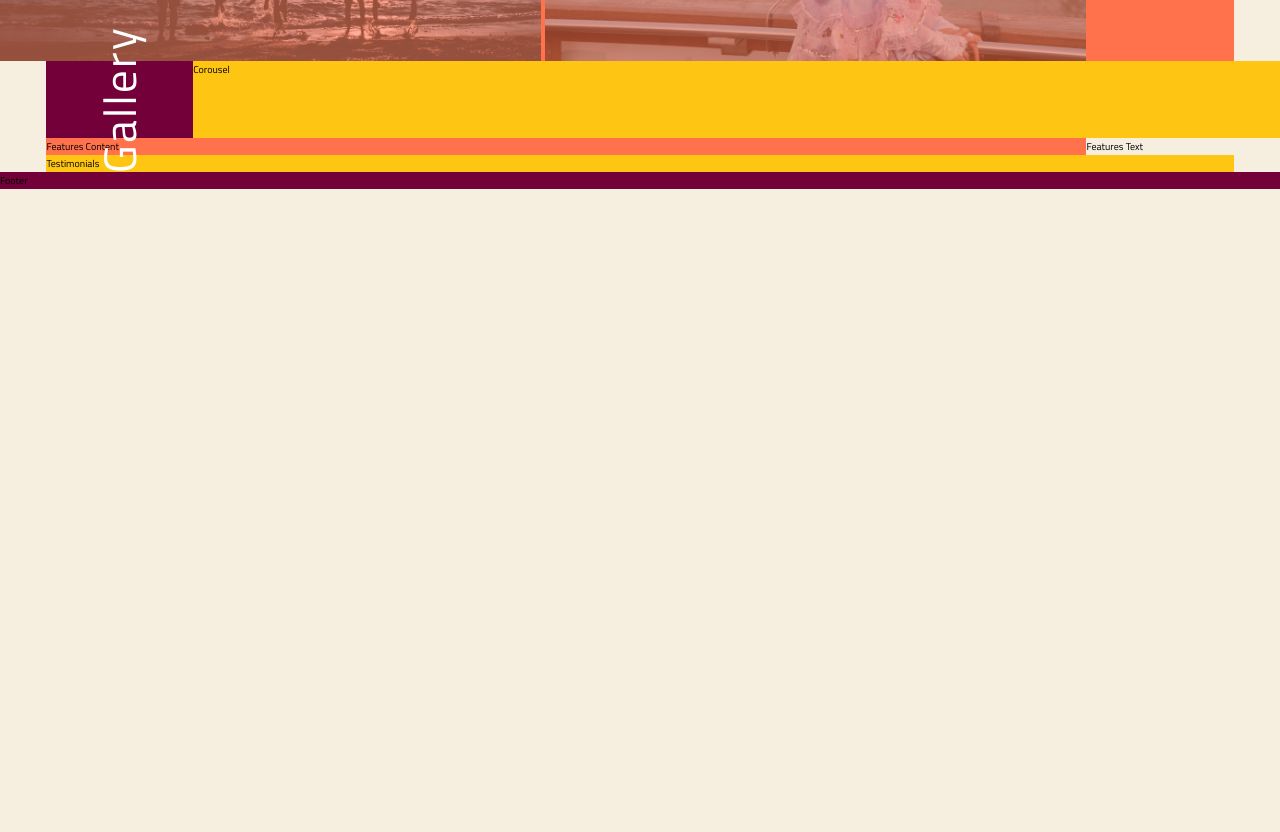
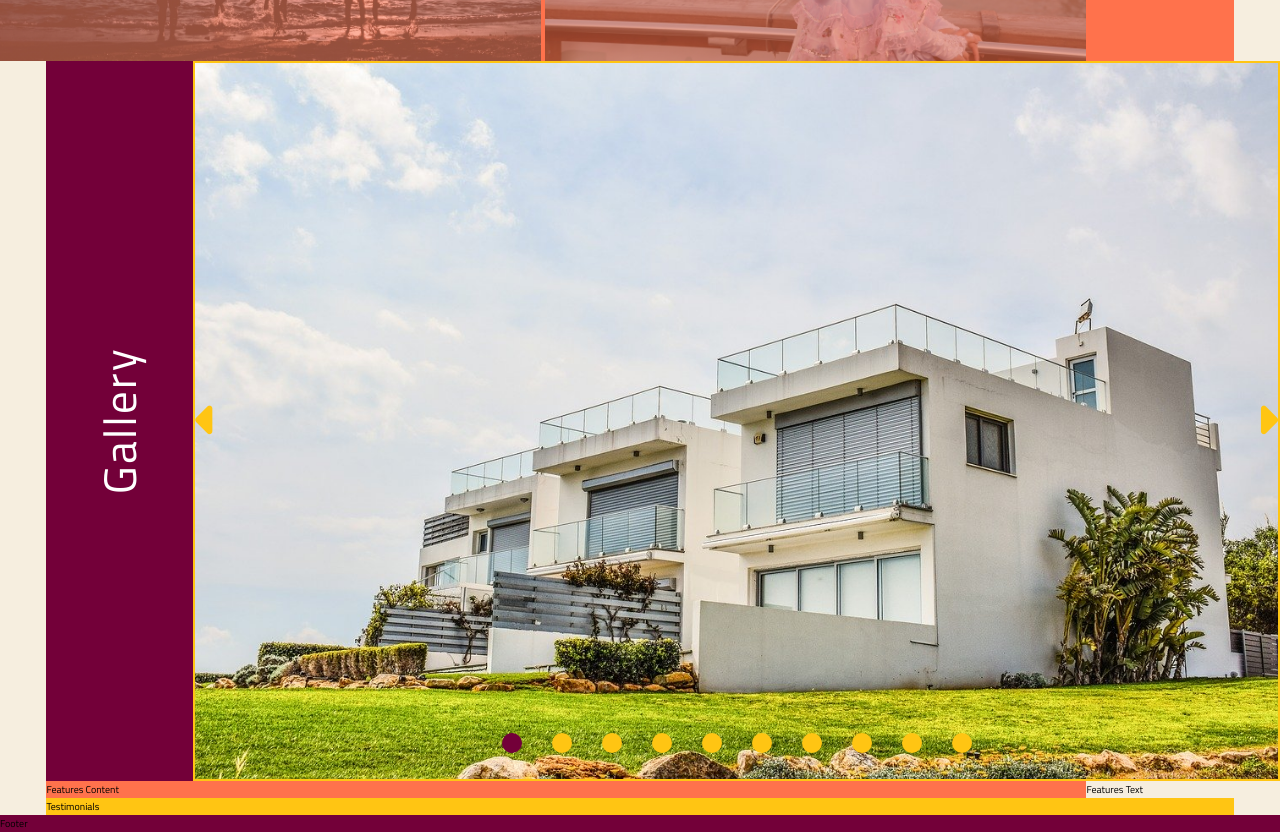
Before and after one commit to MainaGeorge/css-grid-project, a plain HTML site: page index.html in a window 1280 px wide. Shown: the part 3390-4222 px from the top of the page. Before the commit the page ends 3579 px from the top, so only its background shows below. Drawn offline with Linux system fonts and the light colour scheme.

Commit message:
added corousel layout

```diff
--- a/index.html
+++ b/index.html
@@ -228,7 +228,43 @@
     </section>
 
     <!--******* Gallery Corousel ******* -->
-    <section id="corousel">Corousel</section>
+    <section id="corousel">
+      <button class="corousel__btn corousel__btn--left">
+        <i class="fas fa-caret-left"></i>
+      </button>
+
+      <div class="corousel__img-container">
+        <ul class="corousel__img-container--list">
+          <li class="corousel__img-container--list__item"><img src="img/Gallery/gallery-1.jpg" alt="villa" /></li>
+          <li class="corousel__img-container--list__item"><img src="img/Gallery/gallery-2.jpg" alt="villa" /></li>
+          <li class="corousel__img-container--list__item"><img src="img/Gallery/gallery-3.jpg" alt="villa" /></li>
+          <li class="corousel__img-container--list__item"><img src="img/Gallery/gallery-4.jpg" alt="villa" /></li>
+          <li class="corousel__img-container--list__item"><img src="img/Gallery/gallery-5.jpg" alt="villa" /></li>
+          <li class="corousel__img-container--list__item"><img src="img/Gallery/gallery-6.jpg" alt="villa" /></li>
+          <li class="corousel__img-container--list__item"><img src="img/Gallery/gallery-7.jpg" alt="villa" /></li>
+          <li class="corousel__img-container--list__item"><img src="img/Gallery/gallery-8.jpg" alt="villa" /></li>
+          <li class="corousel__img-container--list__item"><img src="img/Gallery/gallery-9.jpg" alt="villa" /></li>
+          <li class="corousel__img-container--list__item"><img src="img/Gallery/gallery-10.jpg" alt="villa" /></li>
+        </ul>
+      </div>
+
+      <button class="corousel__btn corousel__btn--right">
+        <i class="fas fa-caret-right"></i>
+      </button>
+
+      <div class="corousel__nav">
+        <button class="corousel__nav--btn current-image"></button>
+        <button class="corousel__nav--btn"></button>
+        <button class="corousel__nav--btn"></button>
+        <button class="corousel__nav--btn"></button>
+        <button class="corousel__nav--btn"></button>
+        <button class="corousel__nav--btn"></button>
+        <button class="corousel__nav--btn"></button>
+        <button class="corousel__nav--btn"></button>
+        <button class="corousel__nav--btn"></button>
+        <button class="corousel__nav--btn"></button>
+      </div>
+    </section>
 
     <!--******* features content ******* -->
     <section id="features-content">Features Content</section>
--- a/style.css
+++ b/style.css
@@ -676,10 +676,81 @@ section#gallery-text {
 }
 
 section#corousel {
-  background-color: var(--color-secondary);
   grid-column: col-start 2 / container-end;
+  height: 90vh;
+  overflow: hidden;
+  border: solid 0.2rem var(--color-secondary);
+  position: relative;
 }
 
+div.corousel__img-container {
+  position: relative;
+  width: 100%;
+  height: 100%;
+}
+
+div.corousel__img-container--list {
+  position: relative;
+  height: 100%;
+  width: 100%;
+  transition: transform var(--transition-duration) ease-in-out;
+}
+
+.corousel__img-container--list__item {
+  position: absolute;
+  top: 0;
+  left: 0;
+  width: 100%;
+  height: 100%;
+}
+
+.corousel__btn {
+  position: absolute;
+  z-index: 10;
+  top: 50%;
+  transform: translateY(-50%);
+  background: transparent;
+  border: none;
+  outline: none;
+  cursor: pointer;
+}
+
+.corousel__btn--right {
+  right: 0;
+}
+
+.corousel__nav {
+  position: absolute;
+  bottom: 0;
+  left: 50%;
+  transform: translateX(-50%);
+  height: 5%;
+  margin-bottom: 1rem;
+
+  display: grid;
+  grid-template-columns: repeat(10, 1fr);
+  grid-template-rows: 1fr;
+  gap: 3rem;
+}
+
+.corousel__nav--btn {
+  height: 2rem;
+  width: 2rem;
+  background-color: var(--color-secondary);
+  border-radius: 50%;
+  border: none;
+  cursor: pointer;
+}
+
+.current-image {
+  background-color: var(--color-primary);
+}
+
+.corousel__img-container--list__item img {
+  object-fit: cover;
+  width: 100%;
+  height: 100%;
+}
 section#features-content {
   background-color: var(--color-tertiary);
   grid-column: center-start / col-end 9;
@@ -778,7 +849,7 @@ footer#footer {
   section#events-content > div:first-child,
   section#events-content > div:last-child,
   section#features-content > div:first-child,
-  section#features-content > div:last-child{
+  section#features-content > div:last-child {
     border: none;
   }
 
@@ -796,6 +867,18 @@ footer#footer {
   section#corousel,
   section#features-content {
     grid-column: center-start / center-end;
+  }
+
+  .corousel__btn i {
+    font-size: 5rem;
+  }
+
+  .corousel__nav {
+    grid-template-columns: repeat(5, 1fr);
+    grid-template-rows: repeat(2, 1fr);
+    grid-row-gap : 3vh;
+    grid-column-gap: 8vw;
+    height: 12%;
   }
 }
 
```
